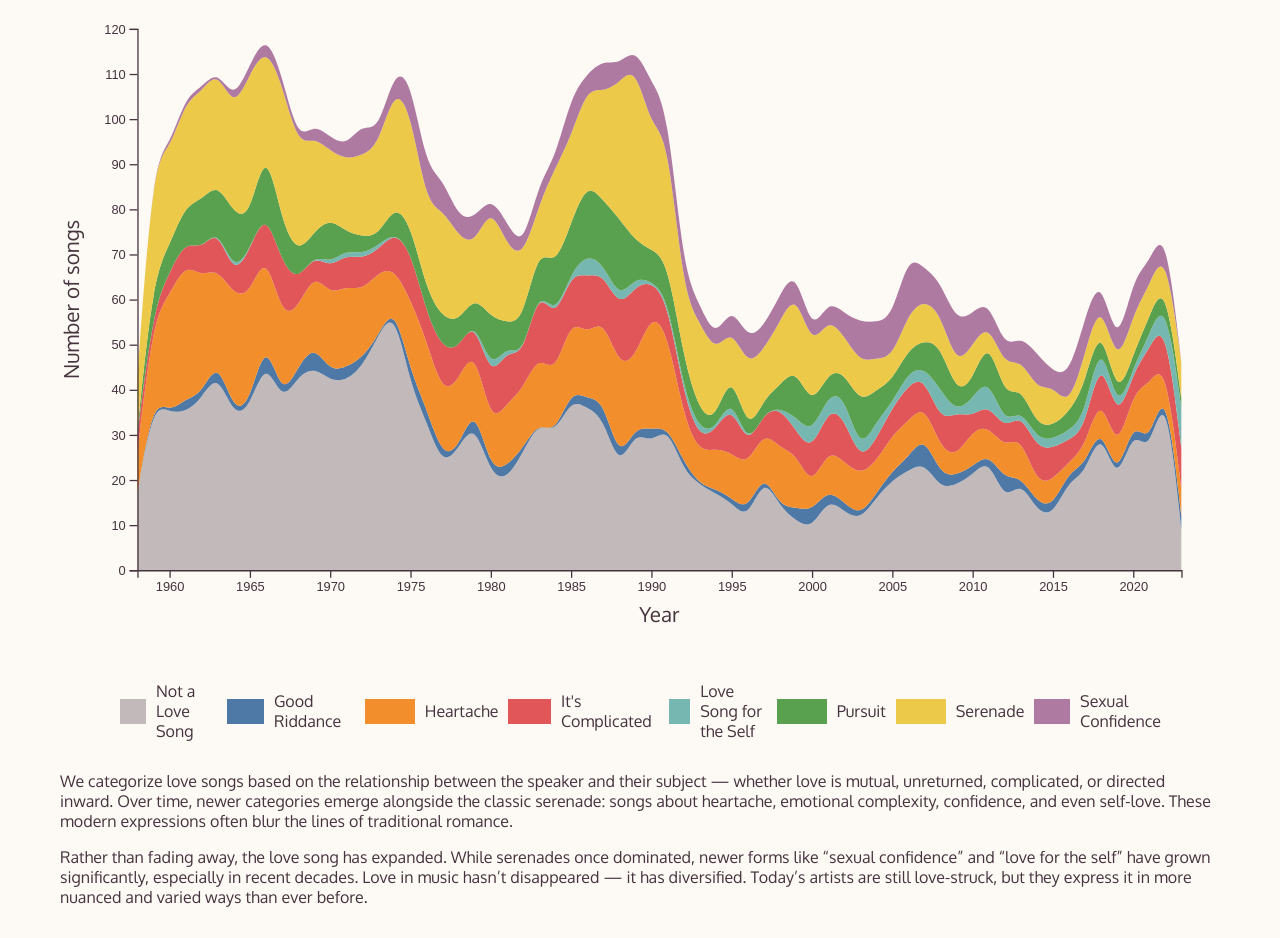
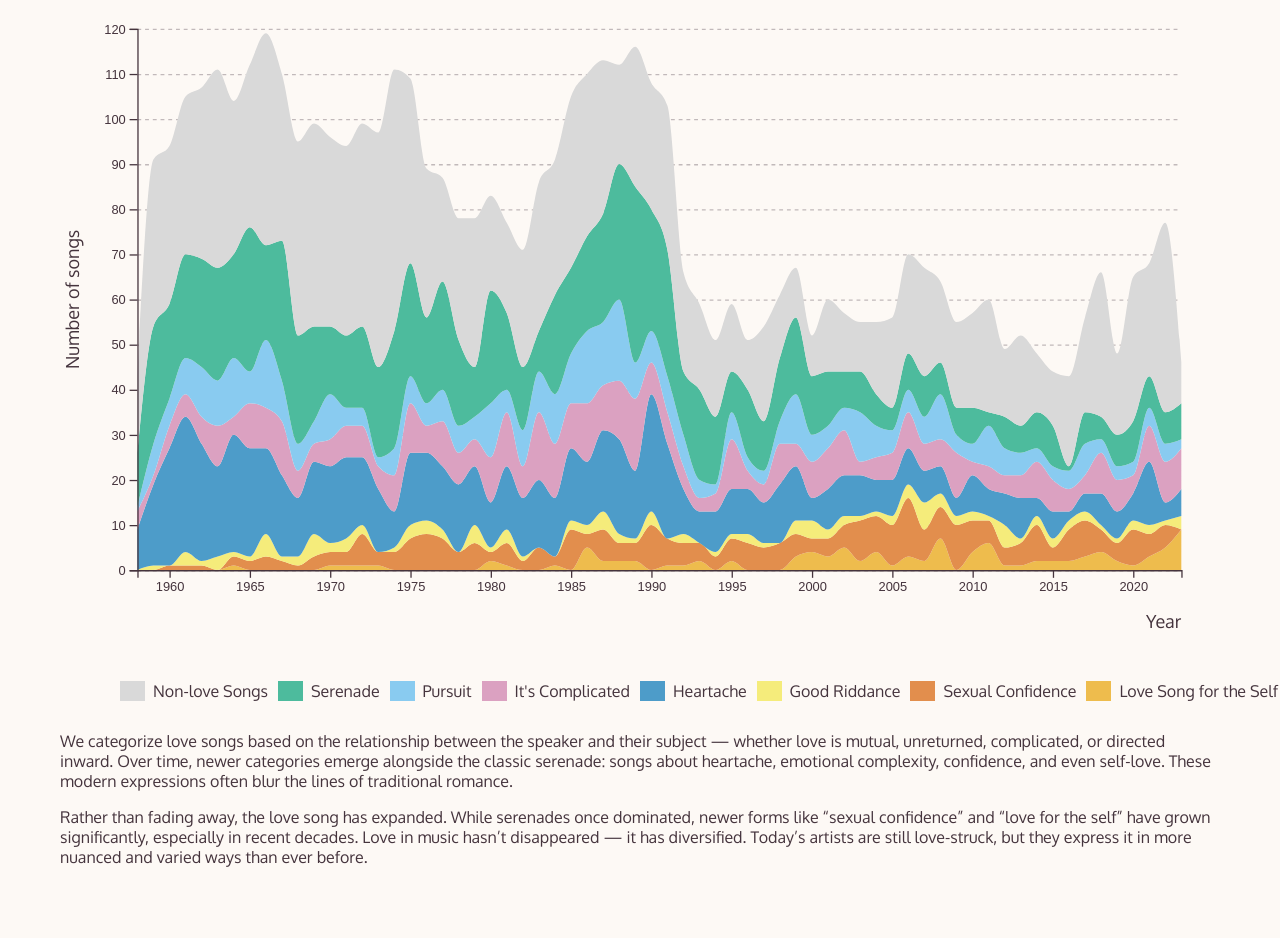
Before and after one commit to Sterup15/VIZ1Workspace, a plain HTML site: page Rasmus/HandIn02/index.html in a window 1280 px wide. Shown: the part 424-1362 px from the top of the page. Drawn offline with nearby package versions, Linux system fonts and the light colour scheme.

Commit message:
FInish handin02

```diff
--- a/Rasmus/HandIn02/css/main.css
+++ b/Rasmus/HandIn02/css/main.css
@@ -116,7 +116,7 @@ a {
 .legend ul {
   display: flex;
   justify-content: space-between;
-  margin: 30px 160px 30px 60px;
+  margin: 30px 0 30px 60px;
   padding-left: 0;
   list-style: none;
 }
@@ -125,12 +125,13 @@ a {
   align-items: center;
 }
 .legend ul .legend-color {
-  margin-right: 10px;
-  width: 50px;
-  height: 25px;
+  margin-right: 8px;
+  width: 25px;
+  height: 20px;
 }
 .legend ul .legend-label {
   margin-right: 10px;
+  white-space: nowrap;
 }
 @media screen and (max-width: 768px) {
   .legend ul {
@@ -138,6 +139,30 @@ a {
     margin-left: 0;
     margin-right: 0;
   }
+}
+
+.legend ul li.selected .legend-label {
+  font-weight: 700;
+}
+
+/* Stream graph */
+.axis-label {
+  font-size: 14px;
+}
+.grid line {
+  stroke: #C1B9BA;
+  stroke-dasharray: 3, 3;
+}
+.grid .domain {
+  display: none;
+}
+.tooltip-box {
+  fill: #FFFFFF;
+  stroke: #C1B9BA;
+  rx: 6;
+}
+.tooltip-text text {
+  font-size: 13px;
 }
 
 /* Sources */
--- a/Rasmus/HandIn02/js/main.js
+++ b/Rasmus/HandIn02/js/main.js
@@ -1,4 +1,4 @@
-// Chart size. innerWidth/innerHeight are also used by tooltip.js.
+// Chart size. margin and innerHeight are also used by tooltip.js.
 const margin = { top: 20, right: 30, bottom: 60, left: 60 };
 const width = 900;
 const height = 500;
@@ -6,22 +6,45 @@ const innerWidth = width - margin.left - margin.right;
 const innerHeight = height - margin.top - margin.bottom;
 
 const ALL_CATEGORIES = 'All';
-const NOT_A_LOVE_SONG = 'Not a Love Song';
+const NON_LOVE_SONGS = 'Non-love Songs';
 const duration = 500;
+
+// Category order from the wireframe: the legend reads left to right in this order,
+// and the stack is drawn with the first category on top.
+const songCategories = [
+  NON_LOVE_SONGS,
+  'Serenade',
+  'Pursuit',
+  "It's Complicated",
+  'Heartache',
+  'Good Riddance',
+  'Sexual Confidence',
+  'Love Song for the Self'
+];
+
+// Hue is an identity channel, so it fits the categorical attribute. The colours are
+// the Okabe-Ito palette, which is designed to be colour-blind safe, lightened 30%
+// towards white because large areas should use pastel colours. 30% is the lightest
+// tint where every pair could still be told apart in a colour-blindness simulation.
+// Non-love songs get a neutral grey so the love songs stand out (figure-ground).
+const categoryColors = {
+  [NON_LOVE_SONGS]: '#d9d9d9',
+  'Serenade': '#4dbb9d',
+  'Pursuit': '#89cbf0',
+  "It's Complicated": '#dba1c1',
+  'Heartache': '#4d9cc9',
+  'Good Riddance': '#f5ec7b',
+  'Sexual Confidence': '#e28e4d',
+  'Love Song for the Self': '#eebc4d'
+};
 
 // Load the data here
 d3.csv('./data/love_song_categories_for_Billboard_Top_10_hits_1958_2023.csv', d => ({
   year: parseInt(d.top_10_debut_date_as_decimal),
   // Songs with an empty category are not love songs, so they get their own category.
-  category: d.love_song_category === '' ? NOT_A_LOVE_SONG : d.love_song_category
+  category: d.love_song_category === '' ? NON_LOVE_SONGS : d.love_song_category
 })).then(data => {
-  // Non-love songs go first so they become the bottom layer of the stack and the
-  // love song categories stay grouped together above them.
-  const loveCategories = Array.from(new Set(data.map(d => d.category)))
-    .filter(category => category !== NOT_A_LOVE_SONG)
-    .sort();
-
-  createViz(data, [NOT_A_LOVE_SONG, ...loveCategories]);
+  createViz(data, songCategories);
 });
 
 // Create your visualization
@@ -44,17 +67,22 @@ function createViz(data, songCategories) {
     const chart = svg.append('g')
       .attr('transform', `translate(${margin.left}, ${margin.top})`);
 
+    // The order the groups are appended in is the drawing order: grid lines at the
+    // back, then the areas, then the axes on top.
+    const grid = chart.append('g').attr('class', 'grid');
     const areas = chart.append('g');
     const xAxis = chart.append('g').attr('transform', `translate(0, ${innerHeight})`);
     const yAxis = chart.append('g');
 
     chart.append('text')
-      .attr('x', innerWidth / 2)
-      .attr('y', innerHeight + 40)
-      .attr('text-anchor', 'middle')
+      .attr('class', 'axis-label')
+      .attr('x', innerWidth)
+      .attr('y', innerHeight + 45)
+      .attr('text-anchor', 'end')
       .text('Year');
 
     chart.append('text')
+      .attr('class', 'axis-label')
       .attr('transform', 'rotate(-90)')
       .attr('x', -innerHeight / 2)
       .attr('y', -45)
@@ -70,8 +98,14 @@ function createViz(data, songCategories) {
 
     const tooltip = initializeTooltip(svg).style('opacity', 0);
     const tooltipLine = initializeTooltipLine(tooltip);
+    // White box behind the tooltip text: dark text on the coloured areas can drop to
+    // about 3.5:1 contrast, on white it is about 11.6:1.
+    const tooltipBox = tooltip.append('rect').attr('class', 'tooltip-box');
+    const tooltipText = tooltip.append('g')
+      .attr('class', 'tooltip-text')
+      .attr('transform', 'translate(0, 25)');
 
-    return { svg, chart, areas, xAxis, yAxis, overlay, tooltip, tooltipLine };
+    return { svg, chart, grid, areas, xAxis, yAxis, overlay, tooltip, tooltipLine, tooltipBox, tooltipText };
   }
 
   const dom = initDOM();
@@ -147,18 +181,25 @@ function createViz(data, songCategories) {
   // Viz
   function initViz(model) {
     const xScale = d3.scaleLinear().range([0, innerWidth]);
-    const yScale = d3.scaleLinear().range([innerHeight, 0]);
 
-    // Neutral grey for the non-love songs, so the love categories stand out.
+    // The y-axis keeps the same domain whatever is selected, as in the wireframe, so
+    // the height of a category can be compared when switching between categories.
+    const yScale = d3.scaleLinear()
+      .domain([0, d3.max(model.yearlyData, d => d.total)])
+      .range([innerHeight, 0])
+      .nice();
+
     const colorScale = d3.scaleOrdinal()
       .domain(songCategories)
-      .range(['#C1B9BA', ...d3.schemeTableau10]);
+      .range(songCategories.map(category => categoryColors[category]));
 
+    // curveMonotoneX is smooth but still goes through every data point, so the
+    // shape matches the numbers in the tooltip.
     const area = d3.area()
       .x(d => xScale(d.data.year))
       .y0(d => yScale(d[0]))
       .y1(d => yScale(d[1]))
-      .curve(d3.curveBasis);
+      .curve(d3.curveMonotoneX);
 
     return { xScale, yScale, colorScale, area };
   }
@@ -176,28 +217,46 @@ function createViz(data, songCategories) {
 
     // "All" stacks every category, otherwise the stack has a single layer.
     const keys = model.selectedCategory === ALL_CATEGORIES ? songCategories : [model.selectedCategory];
-    const stacks = d3.stack().keys(keys)(visibleYears);
+    // d3.stack() puts the first key at the bottom. Reversing puts the love songs on the
+    // common baseline and the non-love songs on top, like the wireframe.
+    const stacks = d3.stack().keys([...keys].reverse())(visibleYears);
 
     viz.xScale.domain([startYear, endYear]);
-    viz.yScale.domain([0, d3.max(visibleYears, d => d3.sum(keys, key => d[key]))]).nice();
 
-    // The key function keeps each category on its own path, so a category that
-    // disappears is removed instead of being reused for another one.
+    // Enter/update/exit: new categories fade in and removed ones fade out. The key
+    // function (d.key) makes D3 match each path to its category instead of its index.
     dom.areas.selectAll('path')
       .data(stacks, d => d.key)
-      .join('path')
-      .attr('fill', d => viz.colorScale(d.key))
+      .join(
+        enter => enter.append('path')
+          .attr('fill', d => viz.colorScale(d.key))
+          .attr('d', viz.area)
+          .style('opacity', 0),
+        update => update,
+        exit => exit.transition()
+          .duration(duration)
+          .style('opacity', 0)
+          .remove()
+      )
       .transition()
       .duration(duration)
+      .style('opacity', 1)
       .attr('d', viz.area);
 
     dom.xAxis.transition()
       .duration(duration)
       .call(d3.axisBottom(viz.xScale).tickFormat(d3.format('d')));
 
-    dom.yAxis.transition()
-      .duration(duration)
-      .call(d3.axisLeft(viz.yScale));
+    // The y-axis never changes, so it does not need a transition.
+    dom.yAxis.call(d3.axisLeft(viz.yScale));
+    // Grid lines are y-axis ticks stretched across the chart, without labels.
+    dom.grid.call(d3.axisLeft(viz.yScale).tickSize(-innerWidth).tickFormat(''));
+
+    // The legend shows what is selected: the other categories turn grey.
+    const legendItems = d3.selectAll('.legend li');
+    legendItems.select('.legend-color')
+      .style('background-color', d => keys.includes(d) ? viz.colorScale(d) : '#eeeeee');
+    legendItems.classed('selected', d => d === model.selectedCategory);
   }
 
   // Events
@@ -222,7 +281,7 @@ function createViz(data, songCategories) {
     // When one category is selected the tooltip only shows that one.
     const values = { Year: year };
     if (model.selectedCategory === ALL_CATEGORIES) {
-      values['Total'] = row.total;
+      values['Total songs'] = row.total;
       songCategories.forEach(category => values[category] = row[category]);
     } else {
       values[model.selectedCategory] = row[model.selectedCategory];
@@ -233,7 +292,16 @@ function createViz(data, songCategories) {
     dom.tooltip.style('opacity', 1);
     dom.tooltipLine.attr('transform', `translate(${x}, 0)`);
     // Flip the text to the left half so it stays inside the chart near the right edge.
-    setTooltipText(values, dom.tooltip, x, x < innerWidth / 2, key => key);
+    setTooltipText(values, dom.tooltipText, x, x < innerWidth / 2, key => key);
+
+    // Size the white box to fit the text that was just written.
+    const box = dom.tooltipText.node().getBBox();
+    const padding = 8;
+    dom.tooltipBox
+      .attr('x', box.x - padding)
+      .attr('y', box.y + 25 - padding)
+      .attr('width', box.width + 2 * padding)
+      .attr('height', box.height + 2 * padding);
   }
 
   // Init
```
